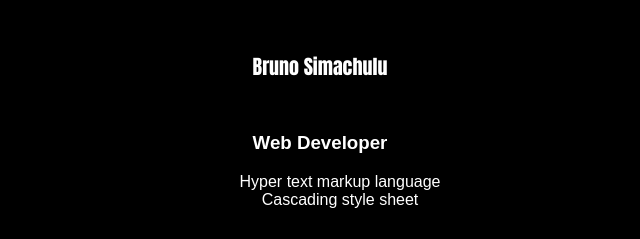
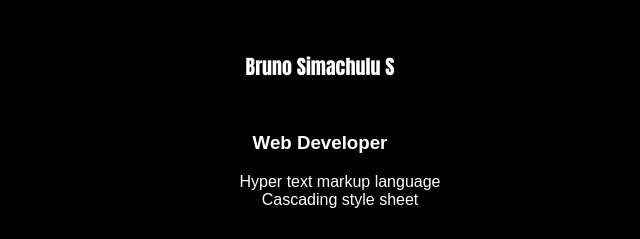
Before and after one commit to Br28/Portfolio, a plain HTML site: page index.html in a window 1280 px wide. Shown: the part 235-474 px from the top of the page, 320-960 px from the left. Drawn offline with Linux system fonts and the light colour scheme.

```diff
--- a/index.html
+++ b/index.html
@@ -17,7 +17,7 @@
                 </article>
 
                 <article class="name">
-                    <p>Bruno Simachulu</p>
+                    <p>Bruno Simachulu S</p>
                 </article>
 
                 <article class="skill">
```
